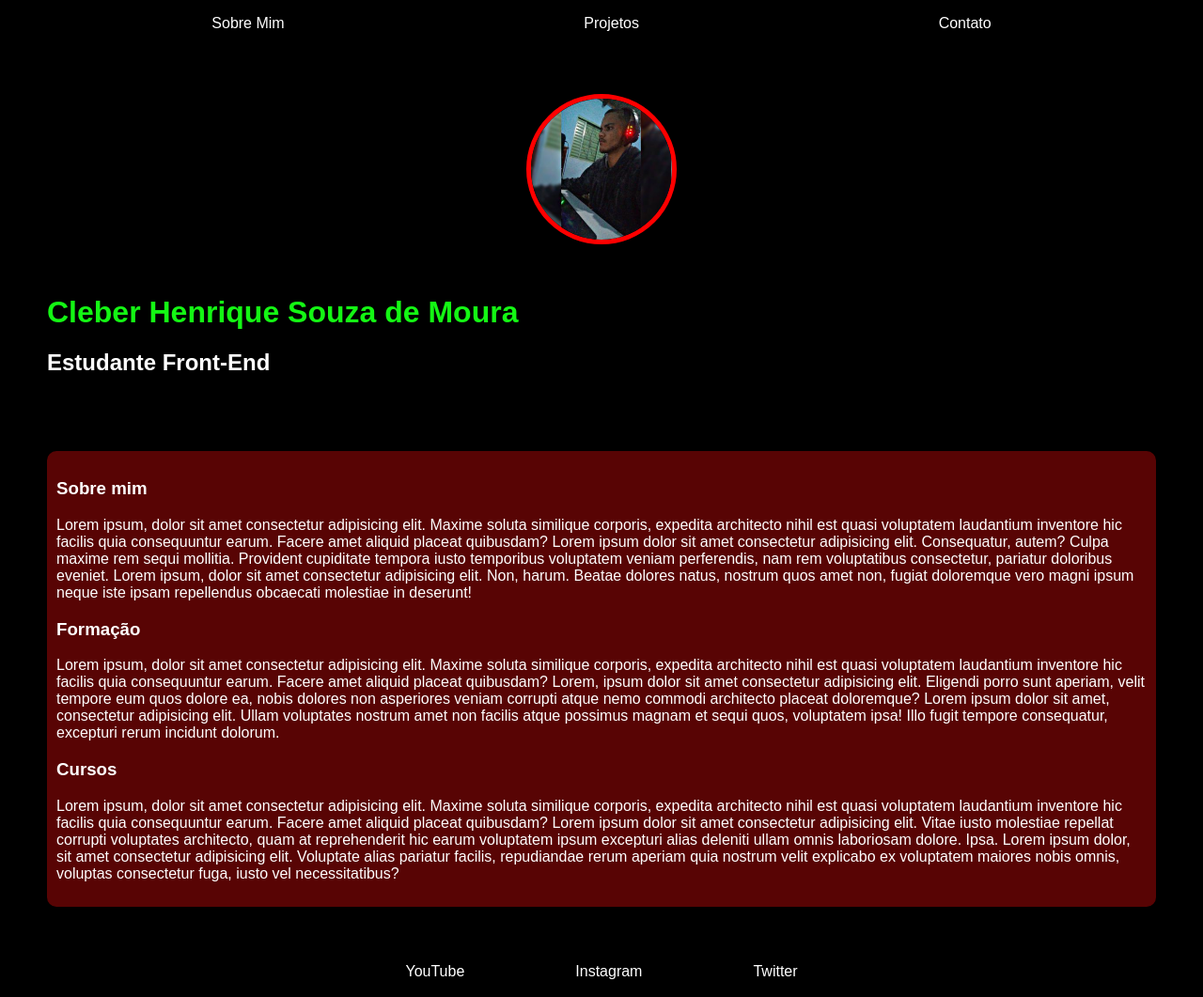
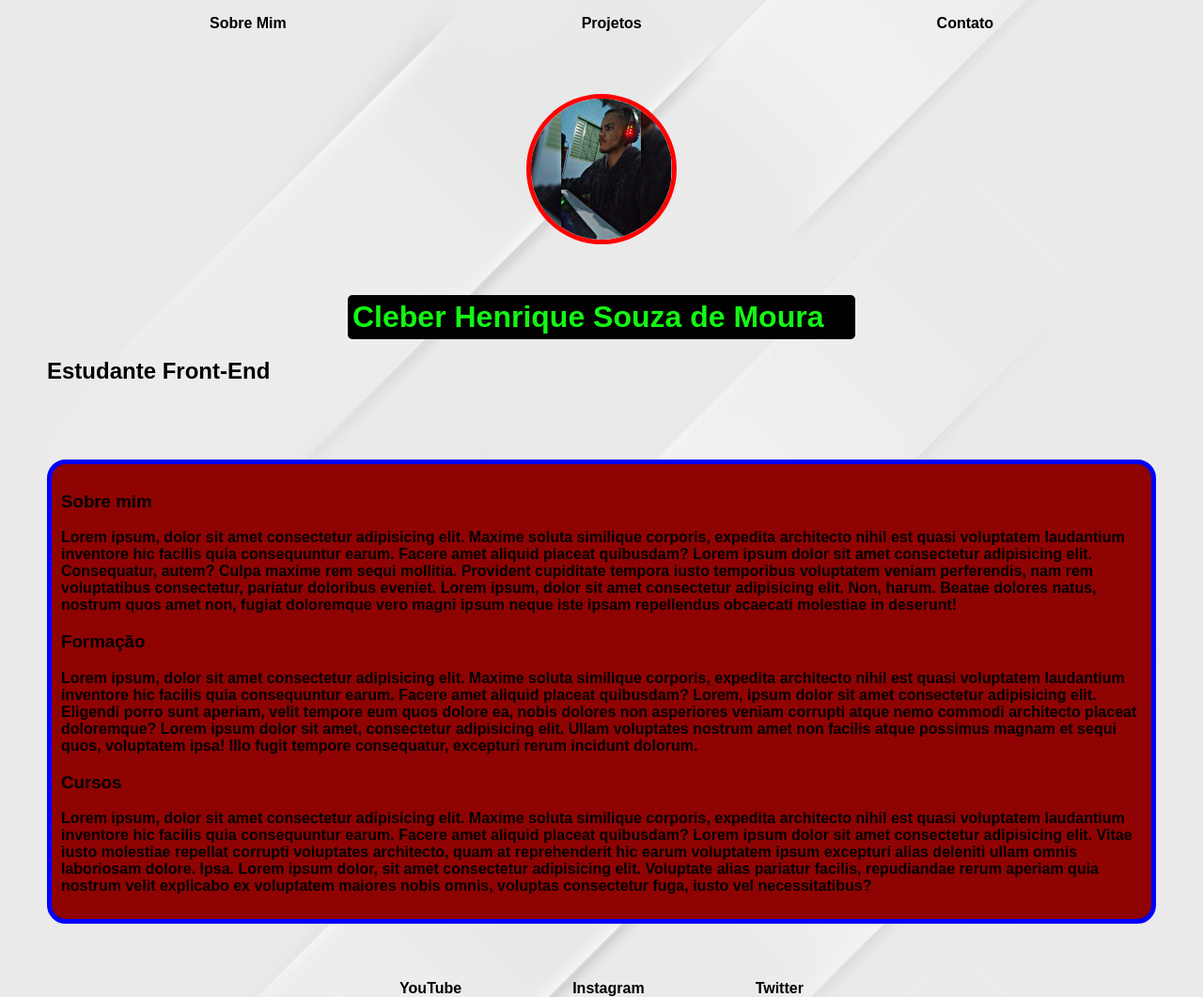
Before and after one commit to CH-025/Landing-Page-Minha, a plain HTML site: page index.html in a window 1280 px wide. Shown: the whole page at 94% size. Drawn offline with Linux system fonts and the light colour scheme.

Commit message:
usando shorthand

```diff
--- a/style.css
+++ b/style.css
@@ -2,10 +2,17 @@
 
 body {
     height: 101vh;
-    color: white;
-    background-color: black;
+    color: black;
+    /*background-color: white;
+    background-image: url('imagens/wallpaper006.jpg');
+    background-position: center center;
+    background-repeat: no-repeat;
+    background-size: cover;
+    background-attachment: fixed;*/
     font-family: Arial, Helvetica, sans-serif;
     margin: 0px 50px;
+    background:rgba(0, 0, 255, 0.692) url('imagens/wallpaper006.jpg') center center no-repeat fixed;
+    background-size: cover;
 }
 
 .links {
@@ -18,13 +25,14 @@ body {
 }
 
 a {
-    color: white;
+    color: black;
+    font-weight: bolder;
     text-decoration: none;
 }
 
 a:hover {
     background-color: green;
-    border: 3px solid white;
+    border: 3px solid blue;
     border-radius: 15px 0px;
     padding: 3px;
 
@@ -48,12 +56,22 @@ img {
 
 h1 {
     color: rgb(20, 247, 20);
+    background-color: black;
+    width: 530px;
+    padding: 5px;
+    margin: auto;
+    border-radius: 5px;
 }
 
 main {
-    background-color: rgba(129, 7, 7, 0.685);
+    background-color: rgb(143, 3, 3);
     padding: 10px;
-    border-radius: 10px;
+    border: 5px solid blue;
+    border-radius: 20px;
+}
+
+p {
+    font-weight: bolder;
 }
 
 footer {
@@ -65,8 +83,8 @@ footer {
 }
 
 .final:hover {
-    background-color: rgba(0, 255, 128, 0.925);
-    border: 3px solid white;
+    background-color: green;
+    border: 3px solid blue;
     border-radius: 15px 0px;
     padding: 5px;
 }
```
Also changed, not shown: imagens/pattern001.png (added), imagens/pattern002.png (added), imagens/pattern003.png (added), imagens/pattern004.png (added), imagens/target001.png (added), imagens/wallpaper001.jpg (added), imagens/wallpaper002.jpg (added), imagens/wallpaper003.jpg (added), imagens/wallpaper004.jpg (added), imagens/wallpaper005.jpg (added), imagens/wallpaper006.jpg (added).
